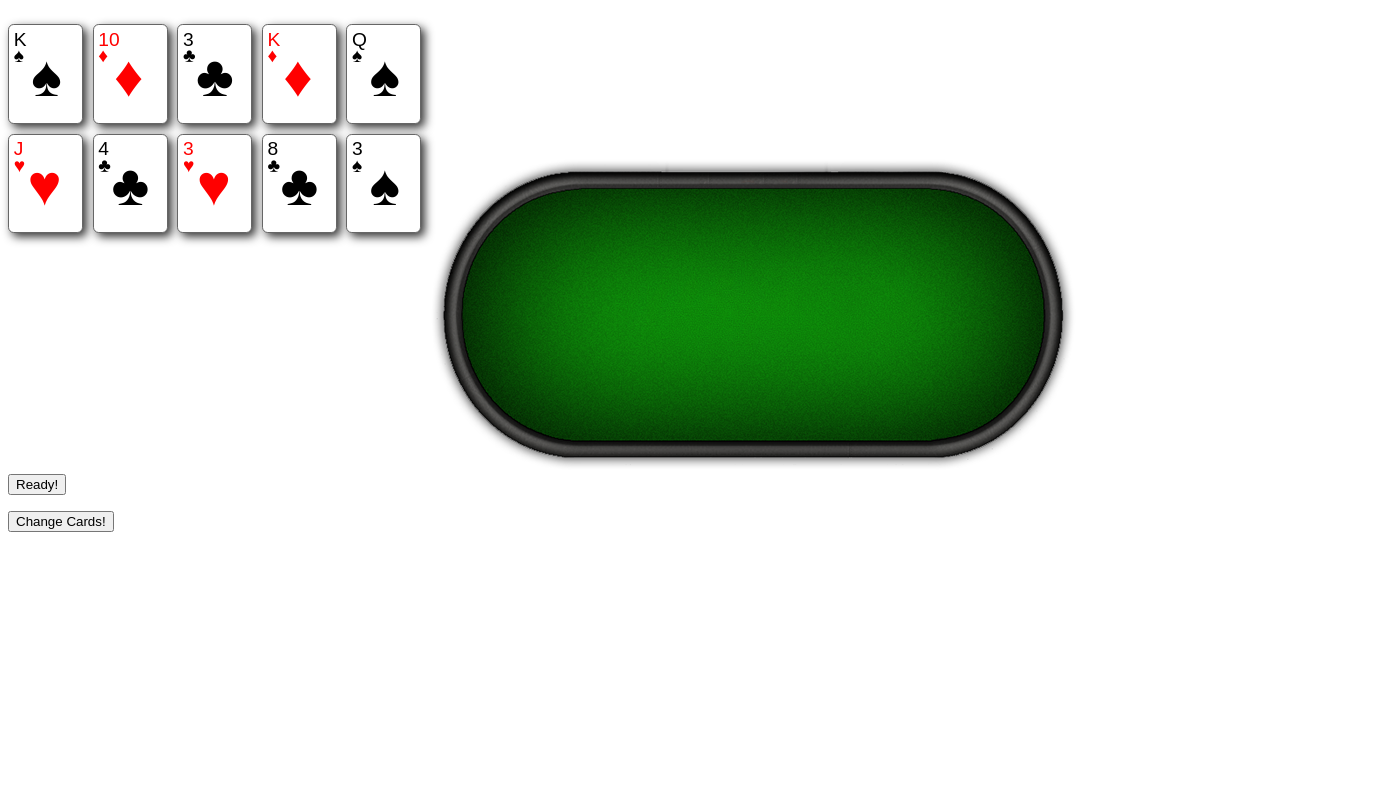
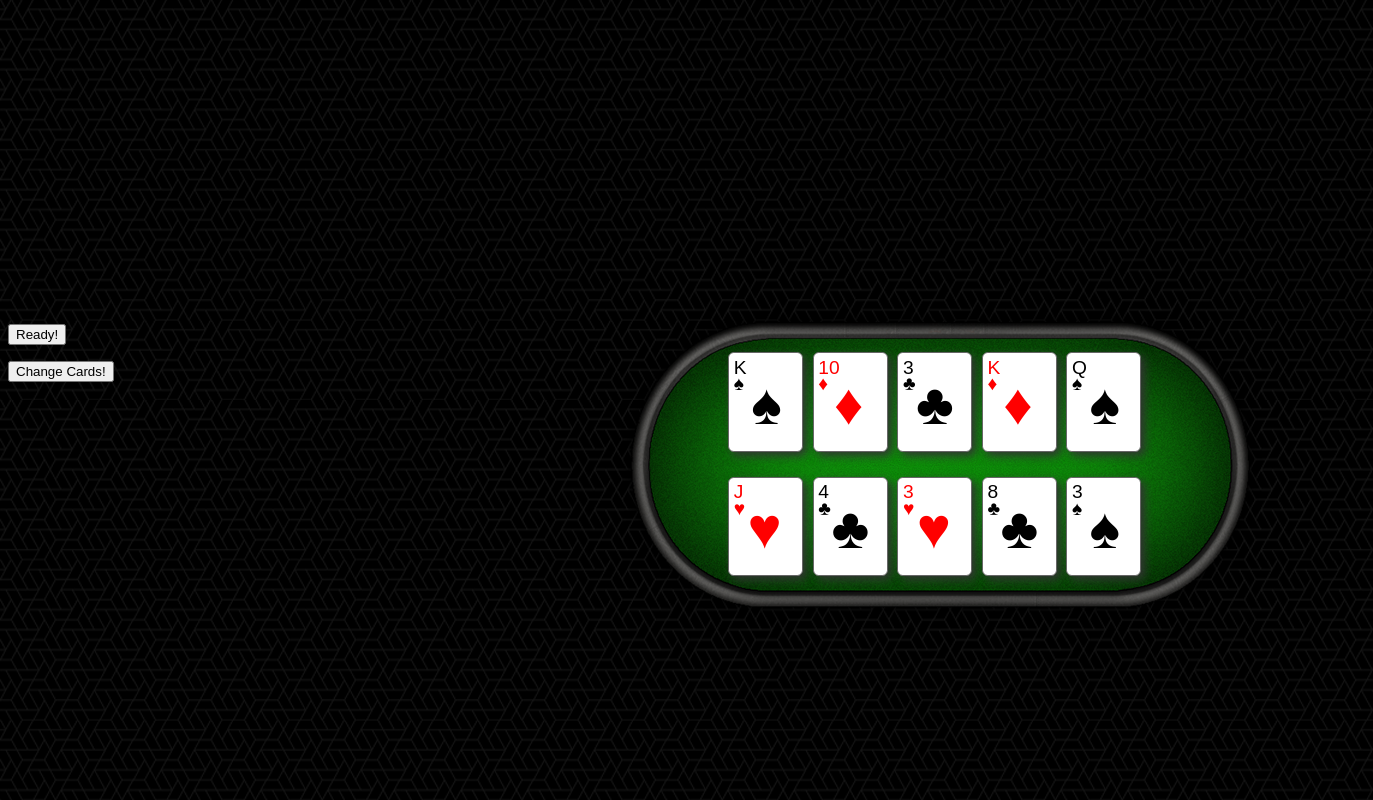
Before and after one commit to mstou/Poker-web-app, a React app: page / in a window 1280 px wide. Shown: the whole page, 1373 px wide, since content can reach past the window. Built offline with nearby package versions, Linux system fonts and the light colour scheme.

Commit message:
Add poker table image and place hands on the table

```diff
--- a/public/index.html
+++ b/public/index.html
@@ -6,12 +6,16 @@
     <meta name="theme-color" content="#000000">
     <link rel="manifest" href="%PUBLIC_URL%/manifest.json">
     <link rel="shortcut icon" href="%PUBLIC_URL%/favicon.ico">
+    <link href="%PUBLIC_URL%/styles/styles.css" type="text/css" rel="stylesheet">
     <title>Poker</title>
   </head>
   <body>
+
     <noscript>
       You need to enable JavaScript to run this app.
     </noscript>
+
     <div id="root"></div>
+
   </body>
 </html>
--- /dev/null
+++ b/public/styles/styles.css
@@ -0,0 +1,30 @@
+ body {
+  background-image: url("./background.png");
+}
+
+.player1Cards {
+  position: relative;
+  top: 15px;
+}
+
+ul {
+  position: relative;
+  top: 20px;
+  left: 110px
+}
+
+.pokerTable {
+  display: inline-block;
+  width: 645px;
+  height: 312px;
+  position: relative;
+  top: 300px;
+  left: 610px;
+  background-image: url("./pokerTable.jpg")
+}
+
+.pokerTableImg {
+  display: inline-block;
+  position: absolute;
+  z-index: -1;
+}
--- a/src/components/AllHands/AllHands.js
+++ b/src/components/AllHands/AllHands.js
@@ -4,21 +4,25 @@ import { Hand } from './Hand';
 const AllHands = ({Cards,SelectedCards,onCardClick}) => (
   <div className="pokerTable">
 
+  <div className="player2cards">
      <Hand
         className="player2Cards"
         cards={Cards[1].orderedCards}
         selectedCards={SelectedCards[1]}
         onClick={(rank,suit) => onCardClick(rank,suit,1)}
      />
+   </div>
 
+   <div className="player1Cards">
      <Hand
         className="player1Cards"
         cards={Cards[0].orderedCards}
         selectedCards={SelectedCards[0]}
         onClick={ (rank,suit) => onCardClick(rank,suit,0)}
      />
+   </div>
 
-   <img className="pokerTableImg" src="/styles/pokerTable.jpg" />
+   {/*<img alt="" className="pokerTableImg" src="/styles/pokerTable.jpg" />*/}
 
   </div>
 );
```
Lines whose indentation alone changed are shown as unchanged.
